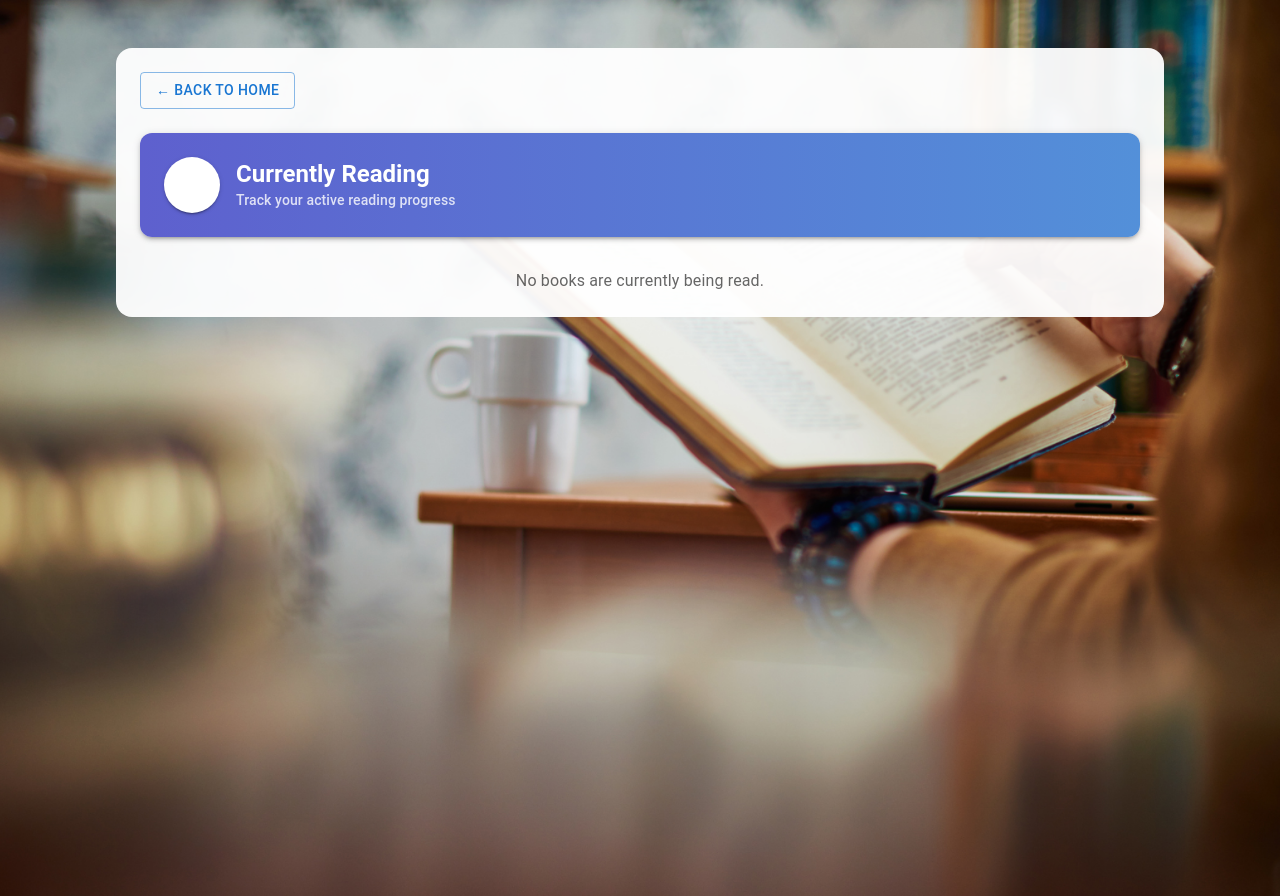
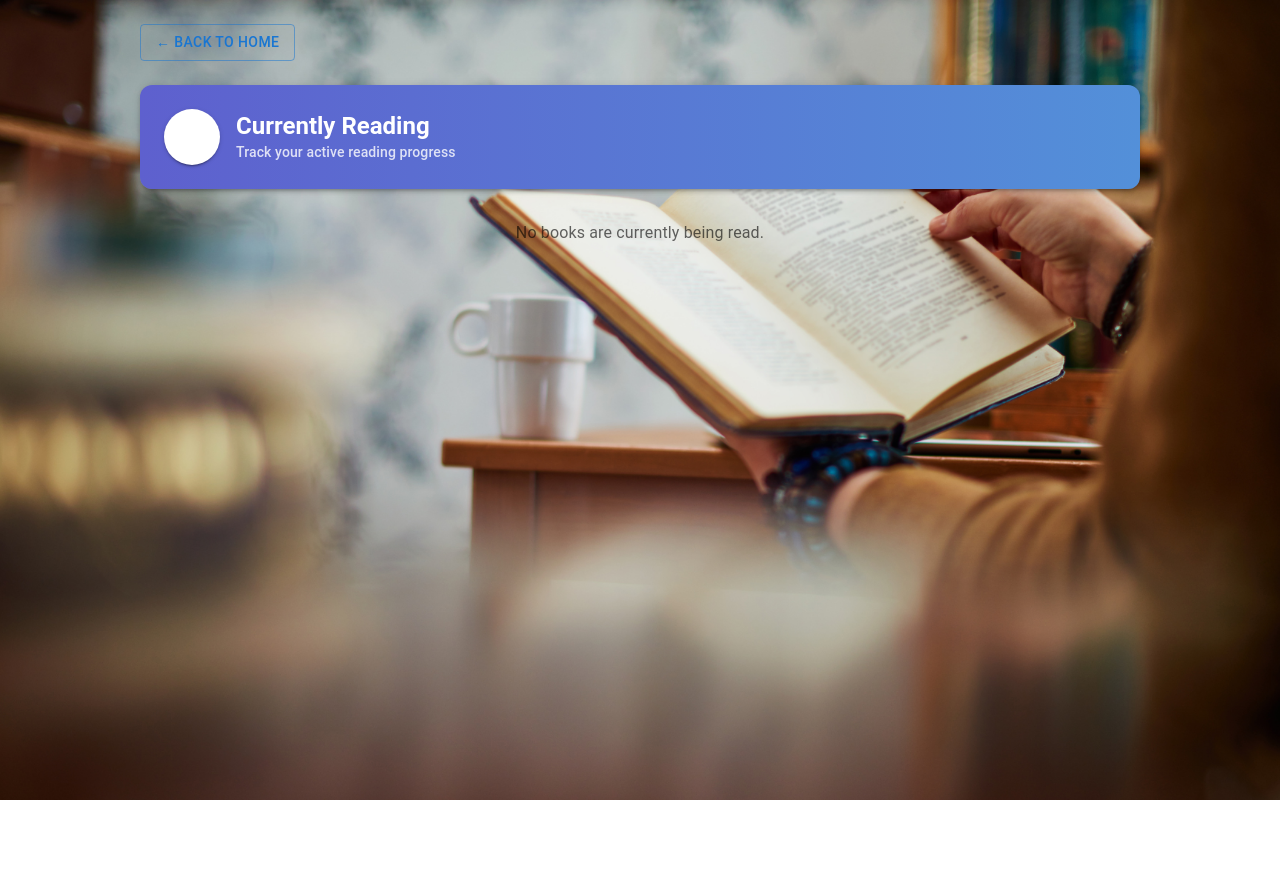
Before and after one commit to weronikawolak/Bookly_aplikacja, a React (Vite) app in the folder frontend/: page /currently-reading/1 in a window 1280 px wide. After the commit the page ends 800 px from the top, so only its background shows below. Built offline with nearby package versions, Linux system fonts and the light colour scheme; no server answers; sample sign-in values are in the browser's storage; some icons are missing.

Commit message:
feat(CurrentlyReading): add vertical scrollbar and UI polish

```diff
--- a/frontend/src/pages/CurrentlyReading.jsx
+++ b/frontend/src/pages/CurrentlyReading.jsx
@@ -1,214 +1,3 @@
-
-// import React, { useEffect, useState } from "react";
-// import axios from "axios";
-// import {
-//   Box,
-//   Card,
-//   CardContent,
-//   Typography,
-//   LinearProgress,
-//   Button,
-//   TextField,
-//   IconButton,
-//   Grid,
-// } from "@mui/material";
-// import DeleteIcon from "@mui/icons-material/Delete";
-// import BookIcon from "@mui/icons-material/Book";
-// import VisibilityIcon from "@mui/icons-material/Visibility";
-// import { useNavigate } from "react-router-dom";
-
-// const CurrentlyReading = () => {
-//   const [books, setBooks] = useState([]);
-//   const [progressInput, setProgressInput] = useState({});
-//   const token = localStorage.getItem("token");
-//   const navigate = useNavigate();
-
-//   useEffect(() => {
-//     fetchBooks();
-//   }, []);
-
-//   const fetchBooks = async () => {
-//     try {
-//       const res = await axios.get("http://127.0.0.1:8000/api/user/books/", {
-//         headers: { Authorization: `Token ${token}` },
-//       });
-//       const readingBooks = res.data.filter((book) => book.status === "reading");
-//       setBooks(readingBooks);
-//     } catch (err) {
-//       console.error("❌ Error fetching reading books", err);
-//     }
-//   };
-
-//   const handleUpdateProgress = async (bookId) => {
-//     const newPages = parseInt(progressInput[bookId]);
-//     if (isNaN(newPages)) return;
-
-//     try {
-//       await axios.patch(
-//         `http://127.0.0.1:8000/api/books/${bookId}/`,
-//         { pages_read: newPages },
-//         { headers: { Authorization: `Token ${token}` } }
-//       );
-//       fetchBooks();
-//       setProgressInput((prev) => ({ ...prev, [bookId]: "" }));
-//     } catch (err) {
-//       console.error("❌ Error updating progress", err);
-//     }
-//   };
-
-//   const handleDelete = async (bookId) => {
-//     if (!window.confirm("Delete this book from your reading list?")) return;
-//     try {
-//       await axios.delete(`http://127.0.0.1:8000/api/books/${bookId}/`, {
-//         headers: { Authorization: `Token ${token}` },
-//       });
-//       fetchBooks();
-//     } catch (err) {
-//       console.error("❌ Error deleting book", err);
-//     }
-//   };
-
-//   return (
-//     <Box sx={{ maxWidth: 1000, mx: "auto", mt: 4, p: 2 }}>
-//       {/* 🔙 Back to Home button */}
-//       <Button
-//         variant="outlined"
-//         onClick={() => navigate('/home/${userId}')}
-//         sx={{ mb: 3 }}
-//       >
-//         ← Back to Home
-//       </Button>
-
-//       <Box
-//         sx={{
-//           background: "linear-gradient(to right, #5e60ce, #5390d9)",
-//           color: "white",
-//           borderRadius: 3,
-//           p: 3,
-//           mb: 4,
-//           display: "flex",
-//           alignItems: "center",
-//           gap: 2,
-//           boxShadow: 3,
-//         }}
-//       >
-//         <Box
-//           sx={{
-//             bgcolor: "white",
-//             borderRadius: "50%",
-//             width: 56,
-//             height: 56,
-//             display: "flex",
-//             alignItems: "center",
-//             justifyContent: "center",
-//             color: "#5e60ce",
-//             boxShadow: 2,
-//           }}
-//         >
-//           <BookIcon fontSize="large" />
-//         </Box>
-//         <Box>
-//           <Typography variant="h5" fontWeight="bold" sx={{ color: "white" }}>
-//             📖 Currently Reading
-//           </Typography>
-//           <Typography variant="subtitle2" sx={{ opacity: 0.8 }}>
-//             Track your active reading progress
-//           </Typography>
-//         </Box>
-//       </Box>
-
-//       {books.length === 0 ? (
-//         <Typography textAlign="center" color="text.secondary">
-//           No books are currently being read.
-//         </Typography>
-//       ) : (
-//         <Grid container spacing={3}>
-//           {books.map((book) => {
-//             const percent =
-//               book.pages && book.pages_read
-//                 ? Math.min((book.pages_read / book.pages) * 100, 100)
-//                 : 0;
-
-//             return (
-//               <Grid item xs={12} md={6} key={book.id}>
-//                 <Card sx={{ p: 2, borderRadius: 3, boxShadow: 2 }}>
-//                   <CardContent sx={{ display: "flex", gap: 2 }}>
-//                     {book.cover_url && (
-//                       <img
-//                         src={book.cover_url}
-//                         alt={book.title}
-//                         style={{
-//                           width: 80,
-//                           height: 120,
-//                           objectFit: "cover",
-//                           borderRadius: 8,
-//                         }}
-//                       />
-//                     )}
-//                     <Box sx={{ flexGrow: 1 }}>
-//                       <Typography variant="h6">{book.title}</Typography>
-//                       <Typography variant="body2" color="text.secondary">
-//                         by {book.author || "Unknown"}
-//                       </Typography>
-
-//                       <LinearProgress
-//                         variant="determinate"
-//                         value={percent}
-//                         sx={{ my: 2, height: 10, borderRadius: 5 }}
-//                       />
-//                       <Typography variant="caption" display="block" gutterBottom>
-//                         {book.pages_read || 0} / {book.pages || "?"} pages ({Math.round(percent)}%)
-//                       </Typography>
-
-//                       <Box sx={{ display: "flex", alignItems: "center", gap: 2, mt: 1 }}>
-//                         <TextField
-//                           type="number"
-//                           label="Pages read"
-//                           size="small"
-//                           value={progressInput[book.id] || ""}
-//                           onChange={(e) =>
-//                             setProgressInput((prev) => ({
-//                               ...prev,
-//                               [book.id]: e.target.value,
-//                             }))
-//                           }
-//                         />
-//                         <Button
-//                           variant="contained"
-//                           onClick={() => handleUpdateProgress(book.id)}
-//                         >
-//                           Update
-//                         </Button>
-//                         <IconButton
-//                           onClick={() =>
-//                             navigate(`/books/${book.id}`, {
-//                               state: { from: "currently-reading" },
-//                             })
-//                           }
-//                         >
-//                           <VisibilityIcon />
-//                         </IconButton>
-//                         <IconButton
-//                           onClick={() => handleDelete(book.id)}
-//                           sx={{ color: "#999" }}
-//                         >
-//                           <DeleteIcon />
-//                         </IconButton>
-//                       </Box>
-//                     </Box>
-//                   </CardContent>
-//                 </Card>
-//               </Grid>
-//             );
-//           })}
-//         </Grid>
-//       )}
-//     </Box>
-//   );
-// };
-
-// export default CurrentlyReading;
-
 import React, { useEffect, useState } from "react";
 import axios from "axios";
 import {
@@ -287,19 +76,25 @@ const CurrentlyReading = () => {
   return (
     <Box
       sx={{
+        position: "absolute",
         backgroundImage: `url(${readingBg})`,
         backgroundSize: "cover",
         backgroundPosition: "center",
         minHeight: "100vh",
-        py: 6,
-        px: 2,
+        width: "100vw",
+        overflowX: "hidden",
+        m: 0,
+        p: 0,
+        top: 0,
+        left: 0,
+
       }}
     >
       <Box
         sx={{
           maxWidth: 1000,
           mx: "auto",
-          backgroundColor: "rgba(255, 255, 255, 0.95)",
+          //backgroundColor: "rgba(255, 255, 255, 0.95)",
           borderRadius: 4,
           p: 3,
         }}
```
